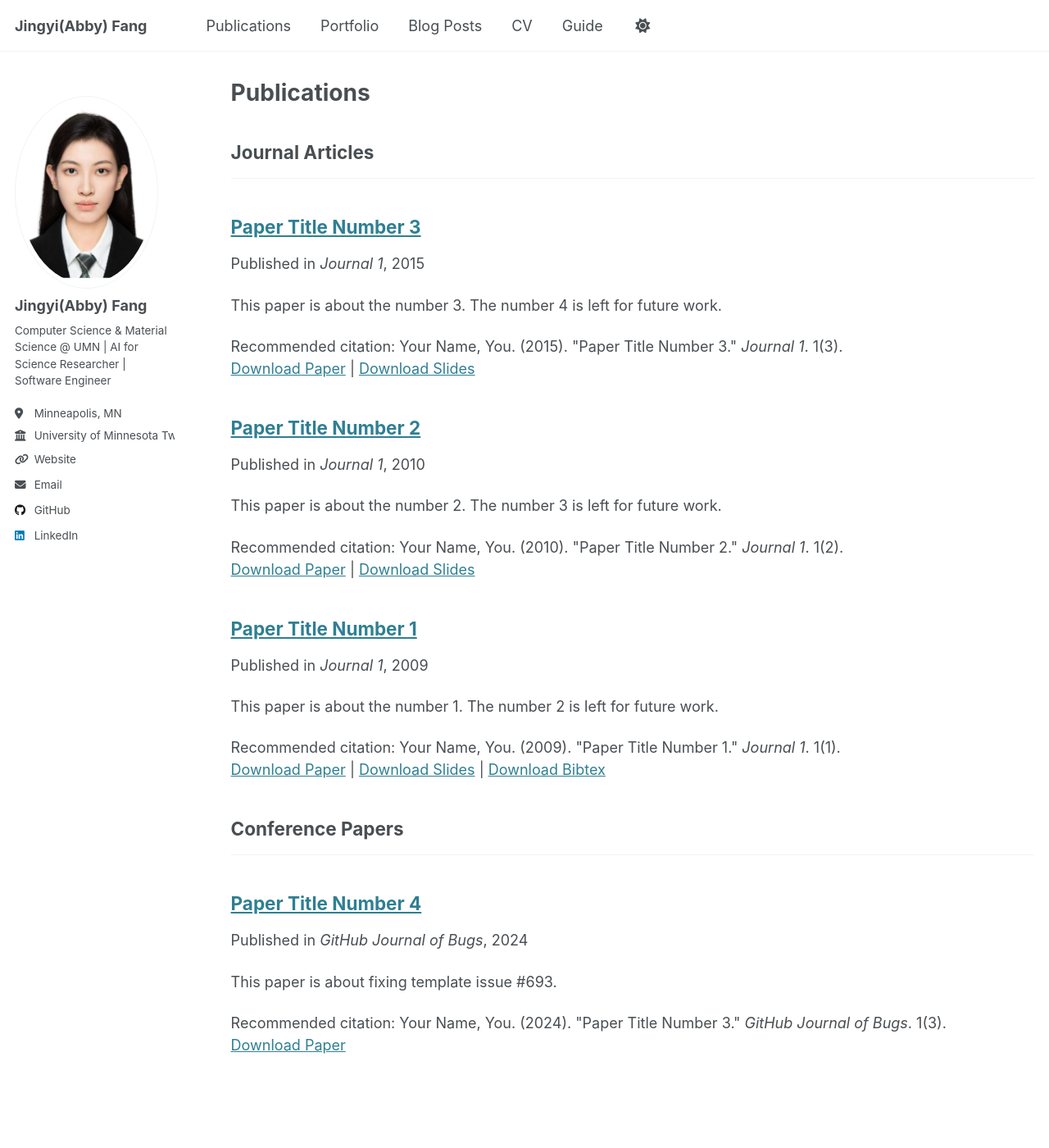
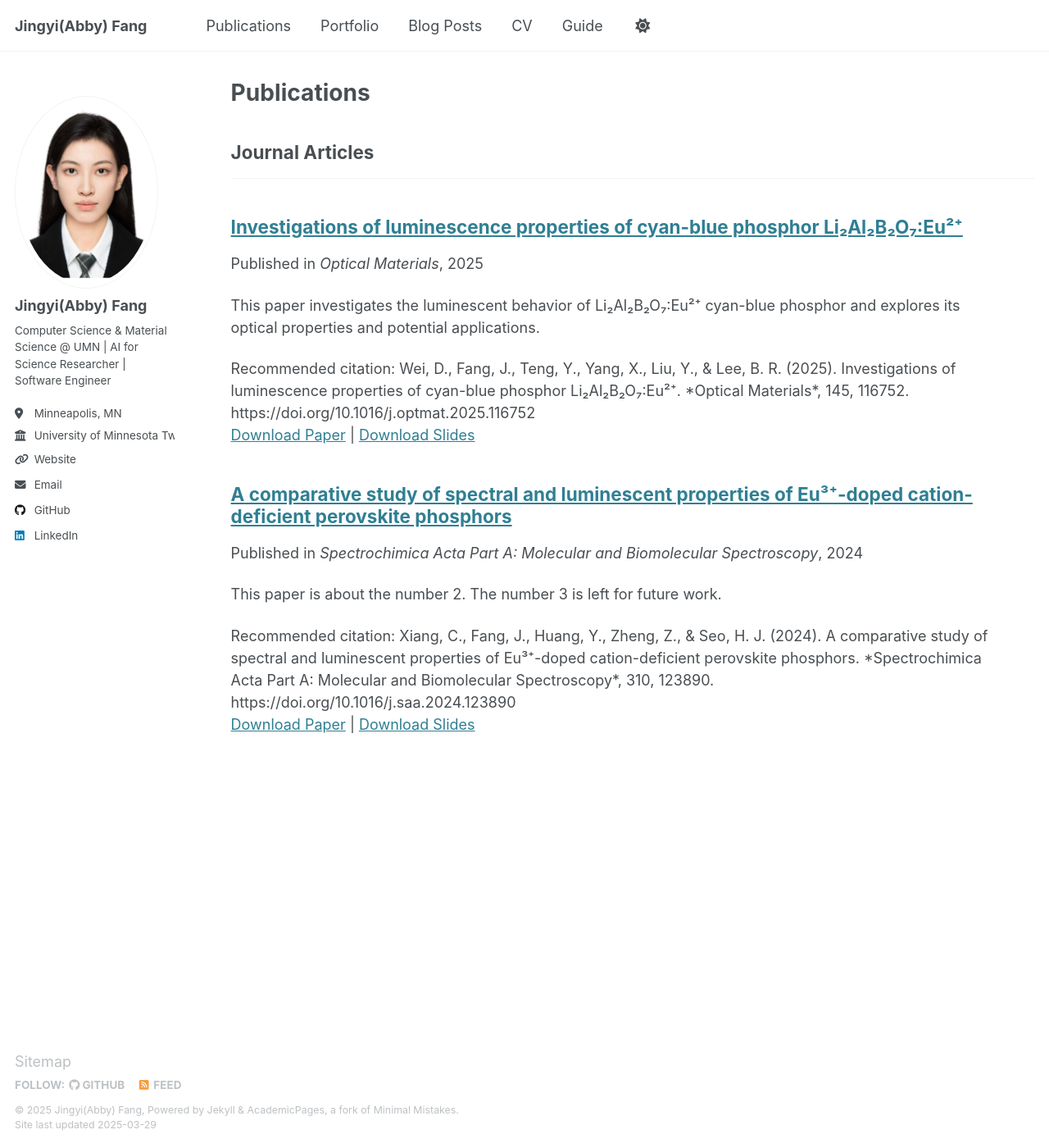
Before and after one commit to Abby0575/Abby057.github.io, a Jekyll site: the page built from _pages/publications.html, in a window 1280 px wide and 1400 px high. Shown: the whole window at 82% size. Built offline with Jekyll 4.4.1, drawn with Linux system fonts in a browser that asks for light colours; comment, search, counter and statistics services are not loaded.

Commit message:
Update 28

```diff
--- a/_publications/2009-10-01-paper-title-number-1.md
+++ b/_publications/2009-10-01-paper-title-number-1.md
@@ -1,14 +1,13 @@
 ---
-title: "Paper Title Number 1"
+title: "Investigations of luminescence properties of cyan-blue phosphor Li₂Al₂B₂O₇:Eu²⁺"
 collection: publications
 category: manuscripts
 permalink: /publication/2009-10-01-paper-title-number-1
-excerpt: 'This paper is about the number 1. The number 2 is left for future work.'
-date: 2009-10-01
-venue: 'Journal 1'
-slidesurl: 'http://academicpages.github.io/files/slides1.pdf'
-paperurl: 'http://academicpages.github.io/files/paper1.pdf'
-bibtexurl: 'http://academicpages.github.io/files/bibtex1.bib'
-citation: 'Your Name, You. (2009). &quot;Paper Title Number 1.&quot; <i>Journal 1</i>. 1(1).'
+excerpt: 'This paper investigates the luminescent behavior of Li₂Al₂B₂O₇:Eu²⁺ cyan-blue phosphor and explores its optical properties and potential applications.'
+date: 2025-01-01
+venue: 'Optical Materials'
+slidesurl: 'https://doi.org/10.1016/j.optmat.2025.116752'
+paperurl: 'https://doi.org/10.1016/j.optmat.2025.116752'
+citation: 'Wei, D., Fang, J., Teng, Y., Yang, X., Liu, Y., & Lee, B. R. (2025). Investigations of luminescence properties of cyan-blue phosphor Li₂Al₂B₂O₇:Eu²⁺. *Optical Materials*, 145, 116752. https://doi.org/10.1016/j.optmat.2025.116752'
 ---
-The contents above will be part of a list of publications, if the user clicks the link for the publication than the contents of section will be rendered as a full page, allowing you to provide more information about the paper for the reader. When publications are displayed as a single page, the contents of the above "citation" field will automatically be included below this section in a smaller font.
+This work explores the luminescence properties of a novel cyan-blue phosphor Li₂Al₂B₂O₇:Eu²⁺. Through systematic analysis of excitation and emission spectra, the study reveals strong blue emission suitable for optoelectronic applications. The material demonstrates promising potential in energy-efficient lighting and display technologies.
--- a/_publications/2010-10-01-paper-title-number-2.md
+++ b/_publications/2010-10-01-paper-title-number-2.md
@@ -1,14 +1,16 @@
 ---
-title: "Paper Title Number 2"
+title: "A comparative study of spectral and luminescent properties of Eu³⁺-doped cation-deficient perovskite phosphors"
 collection: publications
 category: manuscripts
 permalink: /publication/2010-10-01-paper-title-number-2
 excerpt: 'This paper is about the number 2. The number 3 is left for future work.'
-date: 2010-10-01
-venue: 'Journal 1'
-slidesurl: 'http://academicpages.github.io/files/slides2.pdf'
-paperurl: 'http://academicpages.github.io/files/paper2.pdf'
-citation: 'Your Name, You. (2010). &quot;Paper Title Number 2.&quot; <i>Journal 1</i>. 1(2).'
+date: 2024-04-05
+venue: 'Spectrochimica Acta Part A: Molecular and Biomolecular Spectroscopy'
+slidesurl: 'https://doi.org/10.1016/j.saa.2024.123890'
+paperurl: 'https://doi.org/10.1016/j.saa.2024.123890'
+citation: 'Xiang, C., Fang, J., Huang, Y., Zheng, Z., & Seo, H. J. (2024). A comparative study of spectral and luminescent properties of Eu³⁺-doped cation-deficient perovskite phosphors. *Spectrochimica Acta Part A: Molecular and Biomolecular Spectroscopy*, 310, 123890. https://doi.org/10.1016/j.saa.2024.123890'
 ---
 
-The contents above will be part of a list of publications, if the user clicks the link for the publication than the contents of section will be rendered as a full page, allowing you to provide more information about the paper for the reader. When publications are displayed as a single page, the contents of the above "citation" field will automatically be included below this section in a smaller font.
+In this work, we explored the photoluminescence and structural characteristics of Eu³⁺-doped perovskite phosphors with cation deficiency.
+
+Our study provides a comparative analysis of the spectral features and reveals significant improvement in luminescent efficiency under specific doping conditions. These findings contribute to the development of advanced optical materials for display and lighting technologies.
--- a/_publications/2015-10-01-paper-title-number-3.md
+++ /dev/null
@@ -1,14 +0,0 @@
----
-title: "Paper Title Number 3"
-collection: publications
-category: manuscripts
-permalink: /publication/2015-10-01-paper-title-number-3
-excerpt: 'This paper is about the number 3. The number 4 is left for future work.'
-date: 2015-10-01
-venue: 'Journal 1'
-slidesurl: 'http://academicpages.github.io/files/slides3.pdf'
-paperurl: 'http://academicpages.github.io/files/paper3.pdf'
-citation: 'Your Name, You. (2015). &quot;Paper Title Number 3.&quot; <i>Journal 1</i>. 1(3).'
----
-
-The contents above will be part of a list of publications, if the user clicks the link for the publication than the contents of section will be rendered as a full page, allowing you to provide more information about the paper for the reader. When publications are displayed as a single page, the contents of the above "citation" field will automatically be included below this section in a smaller font.
--- a/_publications/2024-02-17-paper-title-number-4.md
+++ /dev/null
@@ -1,13 +0,0 @@
----
-title: "Paper Title Number 4"
-collection: publications
-category: conferences
-permalink: /publication/2024-02-17-paper-title-number-4
-excerpt: 'This paper is about fixing template issue #693.'
-date: 2024-02-17
-venue: 'GitHub Journal of Bugs'
-paperurl: 'http://academicpages.github.io/files/paper3.pdf'
-citation: 'Your Name, You. (2024). &quot;Paper Title Number 3.&quot; <i>GitHub Journal of Bugs</i>. 1(3).'
----
-
-The contents above will be part of a list of publications, if the user clicks the link for the publication than the contents of section will be rendered as a full page, allowing you to provide more information about the paper for the reader. When publications are displayed as a single page, the contents of the above "citation" field will automatically be included below this section in a smaller font.
```
